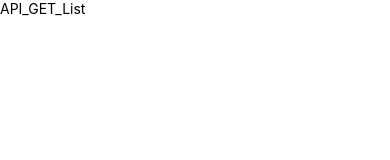
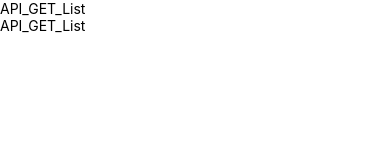
Before and after one commit to tahir-rafique/learn-mobileApp-development, a React Native app: screen / in a window 390 px wide. Shown: the top 160 px of the page. Built offline with nearby package versions, Linux system fonts and the light colour scheme.

Commit message:
fix: api data getting error is fixed

```diff
--- a/src/Components/API_GET_List.jsx
+++ b/src/Components/API_GET_List.jsx
@@ -5,6 +5,7 @@ const API_GET_List = () => {
     return (
         <View>
             <Text>API_GET_List</Text>
+            <Text>API_GET_List</Text>
         </View>
     )
 }
```
